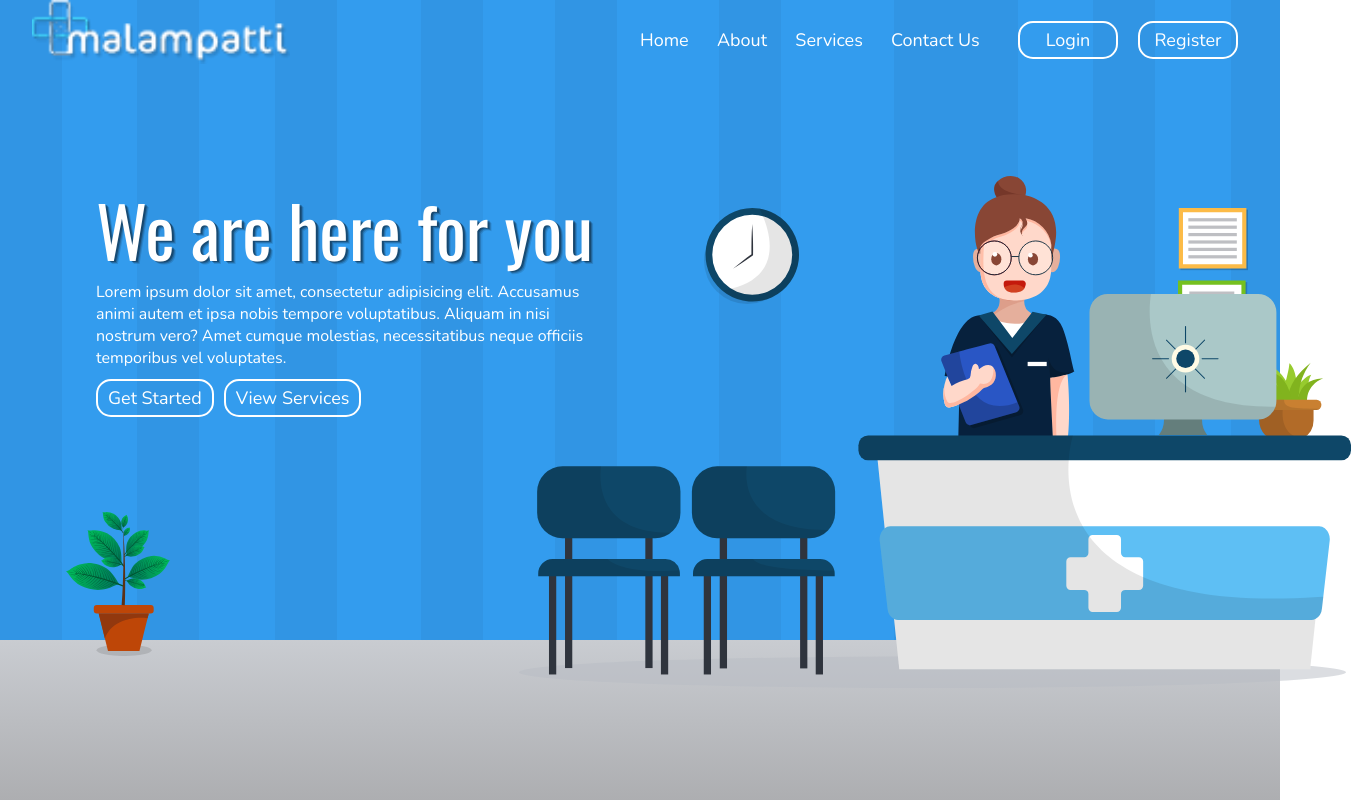
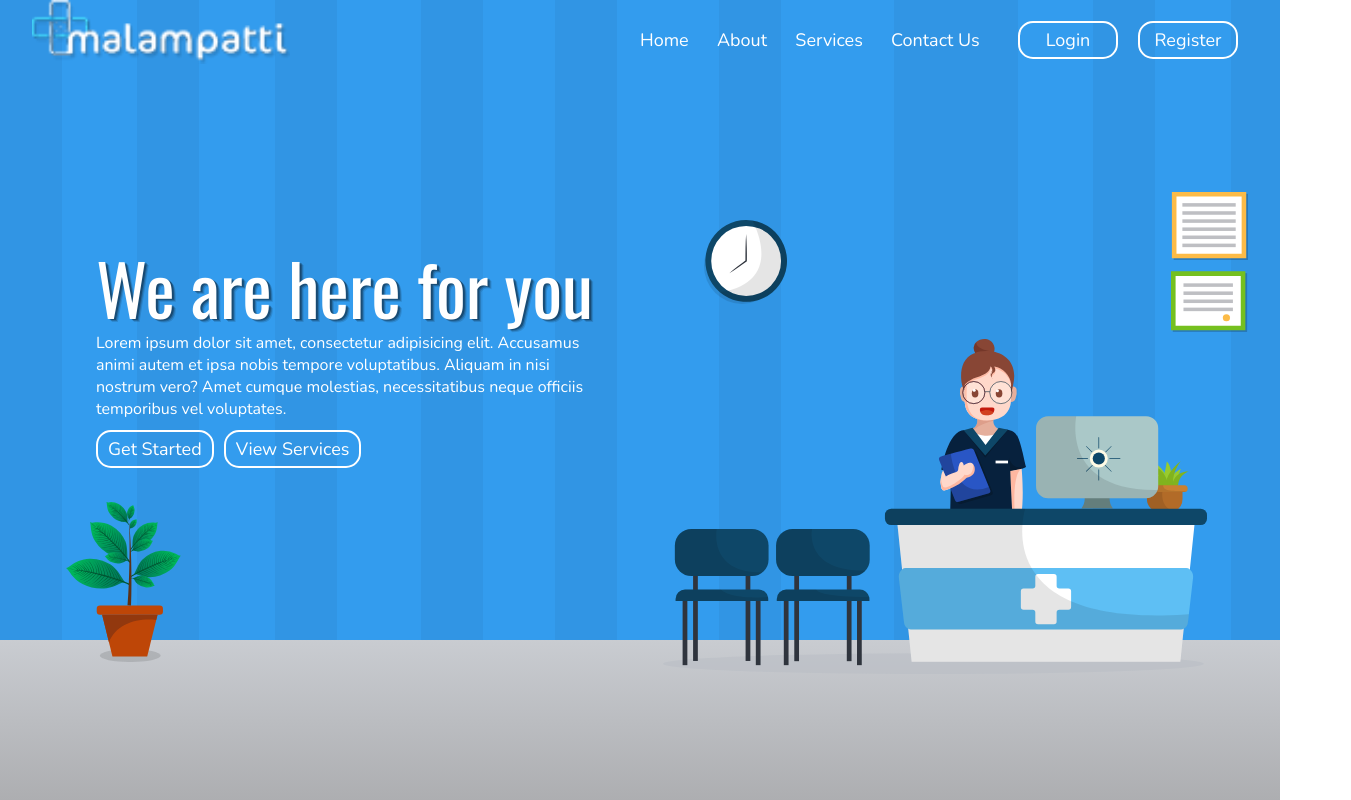
Before and after one commit to B-kash/mahlampatti, an Angular app: page /welcome in a window 1280 px wide. Shown: the whole page, 1351 px wide, since content can reach past the window. Built offline with nearby package versions, Linux system fonts and the light colour scheme.

Commit message:
first page css fix

```diff
--- a/src/app/modules/landing-page/intro-page/intro-page.component.scss
+++ b/src/app/modules/landing-page/intro-page/intro-page.component.scss
@@ -4,28 +4,30 @@
   @extend %flex-basic;
   position: relative;
   width:95vw;
-  padding:0 2.5vw;
+  padding-right:2.5vw;
+  padding-left:2.5vw;
   z-index: 2;
-  height:90vh;
+  padding-top:10vh;
+  height:70vh;
   .text-area, .image-area{
     @extend %flex-basic;
     flex-direction: column;
     width:50%;
-    //height:90%;
+    height:100%;
     position:relative;
   }
   .text-area{
-     margin-top:8%;
+     //margin-top:8%;
+    justify-content:center;
     padding:0 5vw;
     .title{
-      font-family:$title-font;
-      font-size:5.5vw;
+     @extend %title-font;
       color:white;
       text-shadow:2px 1px rgba(0,0,0,0.3),3px 2px rgba(0,0,0,0.2),4px 3px rgba(0,0,0,0.12);
     }
     .content{
       padding-right:5%;
-      margin-bottom:1.2vh;
+      margin:1.2vh 0;
       color:white;
     }
     .buttons{
@@ -40,17 +42,16 @@
       }
     }
     .vase{
-      height:18vh;
+      height:20vh;
       position: absolute;
       z-index:2;
       left:5%;
-      bottom:18vh;
+      bottom:-4%;
       width:auto;
     }
   }
   .image-area{
     justify-content: flex-end;
-    margin-bottom:10vh;
     .svg-intro{
       height: 90%;
       width: 85%;
@@ -66,17 +67,18 @@
         height:15%;
         width: auto;
         left:0;
-        top:20%;
+        top:25%;
       }
       .certificates{
         right:0;
         top:20%;
-        height:20%;
+        height:25%;
         width: auto;
       }
       .receptionist{
-        height:80%;
-        width: auto;
+        width:100%;
+        height:auto;
+        bottom:-6%;
       }
     }
   }
--- a/src/app/modules/landing-page/landing-page-layout/landing-page-layout.component.scss
+++ b/src/app/modules/landing-page/landing-page-layout/landing-page-layout.component.scss
@@ -1,7 +1,6 @@
 @import "~src/assets/css/main";
 .landing-page-layout{
-  height:90vh;
-  padding-top:10vh;
+  height:100vh;
   min-width: 100vw;
   width:100vw;
   background-image: url("~src/assets/images/backgroundpattern.png");
--- a/src/assets/css/main.scss
+++ b/src/assets/css/main.scss
@@ -5,6 +5,11 @@ $nepali: 'Ananda Chautari';
 $wall-color: #339cee;
 $floor-color: #c9ccd1;
 
+%title-font{
+  line-height:5.5vw;
+  font-size:5.5vw;
+  font-family: $title-font;
+}
 %rounded-button{
   background:transparent;
   border-radius:15px;
```
